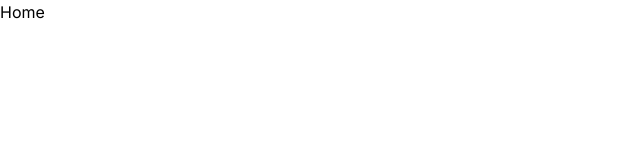
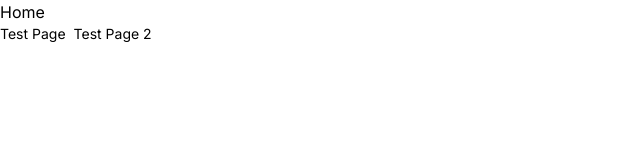
Before and after one commit to flaviorocha2018/controle-de-caixa, a Next.js app: page / in a window 1280 px wide. Shown: the top 160 px of the page, without its empty margins (0-640 px from the left). Built offline with nearby package versions, Linux system fonts and the light colour scheme.

Commit message:
add route (pages) reference code

```diff
--- a/src/app/page.tsx
+++ b/src/app/page.tsx
@@ -1,8 +1,23 @@
+import Link from "next/link";
 
 export default function PageHome() {
   return (
     <main>
       Home
+      <div className="flex items-center gap-2">
+        <Link
+          className="flex items-center gap-1 text-sm text-muted-foreground transition-colors hover:text-primary"
+          href="/test-page"
+        >
+          Test Page
+        </Link>
+        <Link
+          className="flex items-center gap-1 text-sm text-muted-foreground transition-colors hover:text-primary"
+          href="/test-page-2"
+        >
+          Test Page 2
+        </Link>
+      </div>
     </main>
   );
 }
--- /dev/null
+++ b/src/app/test-page-2/page.tsx
@@ -0,0 +1,5 @@
+
+// can give any name that you want  for component like Page2 or TestPage or Page also
+export default function Page2() {
+    return <div>Test Page 2</div>;
+  }
--- /dev/null
+++ b/src/app/test-page/page.tsx
@@ -0,0 +1,4 @@
+// can give any name that you want  for component like Page2 or TestPage
+export default function Page() {
+    return <div>Test Page</div>;
+  }
```
